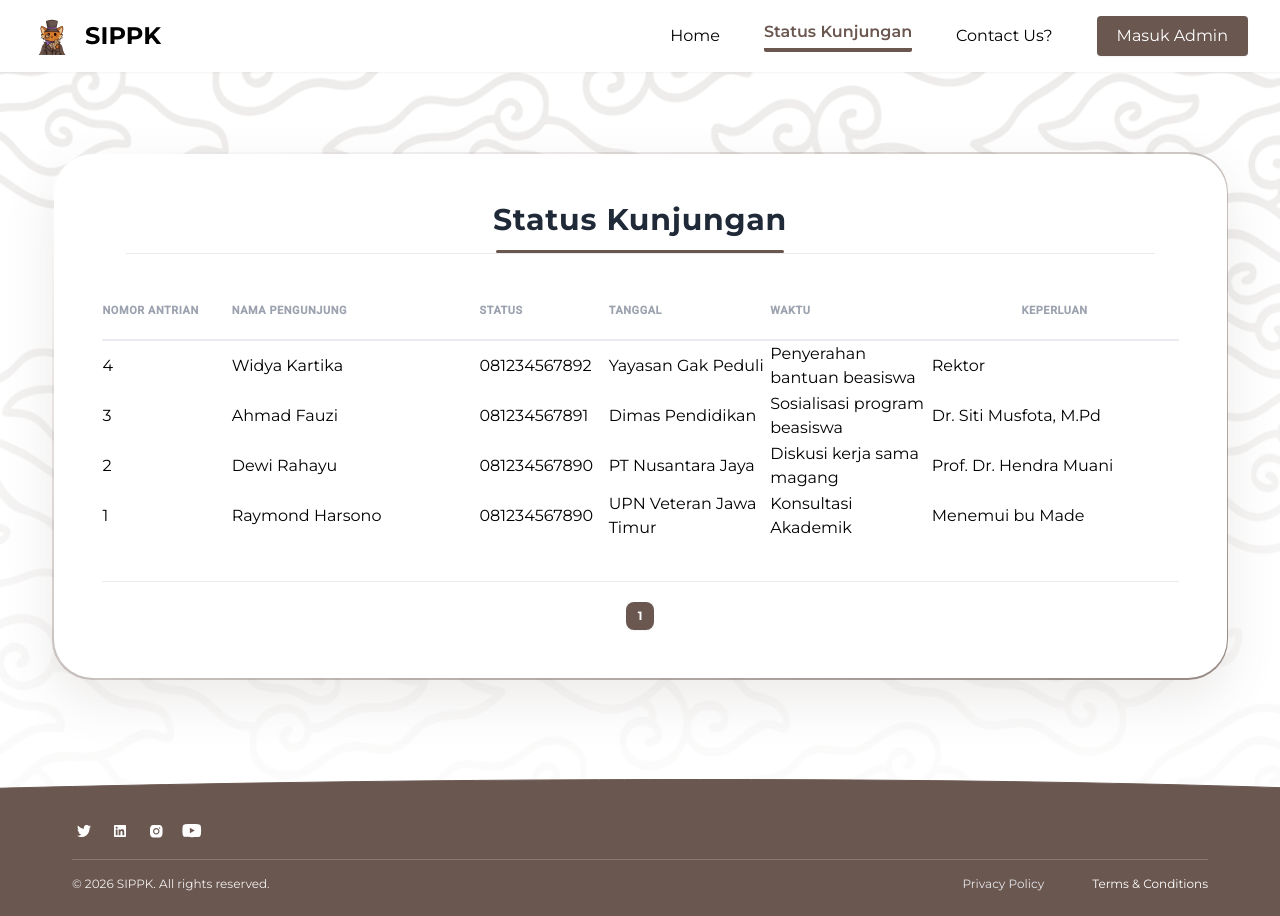
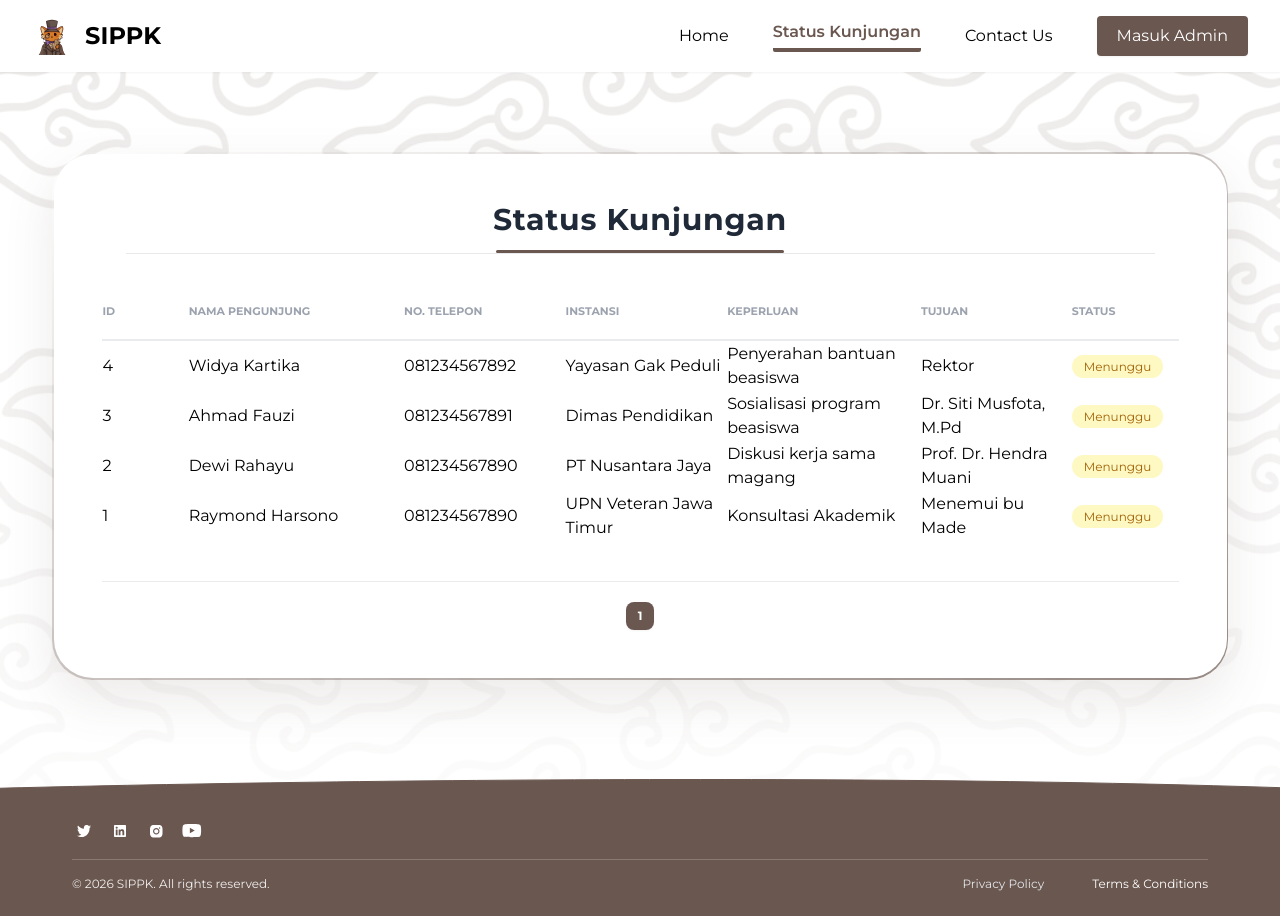
Before and after one commit to RemonDeFish/Buku-Tamu-UPNVJT, a PHP site: page /statuskunjungan.php in a window 1280 px wide. Run offline with PHP 8.4, Linux system fonts and the light colour scheme; data comes from the database, SQL or seed files in the repository; some libraries are stand-ins or nearby versions.

Commit message:
light debugging

```diff
--- a/database.sql
+++ b/database.sql
@@ -67,7 +67,7 @@ CREATE TABLE IF NOT EXISTS log_aktivitas (
     ON DELETE CASCADE
 );
 -- Tabel inbox untuk menyimpan pesan dari pengunjung
-CREATE TABLE inbox (
+CREATE TABLE IF NOT EXISTS inbox (
     id INT AUTO_INCREMENT PRIMARY KEY,
 
     nama_lengkap VARCHAR(100) NOT NULL,
--- a/statuskunjungan.php
+++ b/statuskunjungan.php
@@ -110,7 +110,7 @@ while ($row = $result->fetch_assoc()) {
                 <div class="hidden md:flex items-center gap-11 font-normal text-black text-base">
                     <a href="index.php" class="hover:text-[#6a5750] hover:font-semibold hover:border-b-4 hover:border-[#6a5750] hover:rounded-sm transition">Home</a>
                     <a href="statuskunjungan.php" class="text-[#6a5750] font-semibold border-b-4 rounded-sm border-[#6a5750] pb-1">Status Kunjungan</a>
-                    <a href="contact.php" class="hover:text-[#6a5750] hover:font-semibold hover:border-b-4 hover:border-[#6a5750] hover:rounded-sm transition">Contact Us?</a>
+                    <a href="contact.php" class="hover:text-[#6a5750] hover:font-semibold hover:border-b-4 hover:border-[#6a5750] hover:rounded-sm transition">Contact Us</a>
                 </div>
                 <a href="adminlogin.php" class="inline-block bg-[#6a5750] hover:bg-[#574741] text-white font-normal text-base px-5 py-2 rounded transition shadow-sm">
                     Masuk Admin
@@ -139,12 +139,13 @@ while ($row = $result->fetch_assoc()) {
                         <table class="w-full text-left border-collapse min-w-[900px] table-fixed">
                             <thead>
                                 <tr class="border-b-2 border-gray-200/80">
-                                    <th class="w-[12%] pb-5 text-[11px] font-bold text-gray-400 uppercase tracking-wider font-roboto">Nomor Antrian</th>
-                                    <th class="w-[23%] pb-5 text-[11px] font-bold text-gray-400 uppercase tracking-wider font-roboto">Nama Pengunjung</th>
-                                    <th class="w-[12%] pb-5 text-[11px] font-bold text-gray-400 uppercase tracking-wider font-roboto text-left">Status</th>
-                                    <th class="w-[15%] pb-5 text-[11px] font-bold text-gray-400 uppercase tracking-wider font-roboto text-left">Tanggal</th>
-                                    <th class="w-[15%] pb-5 text-[11px] font-bold text-gray-400 uppercase tracking-wider font-roboto">Waktu</th>
-                                    <th class="w-[23%] pb-5 text-[11px] font-bold text-gray-400 uppercase tracking-wider font-roboto text-center">Keperluan</th>
+                                    <th class="w-[8%] pb-5 text-[11px] font-bold text-gray-400 uppercase">ID</th>
+                                    <th class="w-[20%] pb-5 text-[11px] font-bold text-gray-400 uppercase">Nama Pengunjung</th>
+                                    <th class="w-[15%] pb-5 text-[11px] font-bold text-gray-400 uppercase">No. Telepon</th>
+                                    <th class="w-[15%] pb-5 text-[11px] font-bold text-gray-400 uppercase">Instansi</th>
+                                    <th class="w-[18%] pb-5 text-[11px] font-bold text-gray-400 uppercase">Keperluan</th>
+                                    <th class="w-[14%] pb-5 text-[11px] font-bold text-gray-400 uppercase">Tujuan</th>
+                                    <th class="w-[10%] pb-5 text-[11px] font-bold text-gray-400 uppercase">Status</th>
                                 </tr>
                             </thead>
                             <tbody>
@@ -166,14 +167,24 @@ while ($row = $result->fetch_assoc()) {
 
                                             <td><?= htmlspecialchars($row['tujuan']) ?></td>
 
-                                            <td><?= htmlspecialchars($row['status']) ?></td>
-
+                                            <td>
+                                            <?php if ($row['status'] === 'Disetujui'): ?>
+                                                <span class="px-3 py-1 text-xs rounded-full bg-green-100 text-green-700">
+                                                    Disetujui
+                                                </span>
+                                            <?php elseif ($row['status'] === 'Ditolak'): ?>
+                                                <span class="px-3 py-1 text-xs rounded-full bg-red-100 text-red-700">
+                                                    Ditolak
+                                                </span>
+                                            <?php else: ?>
+                                                <span class="px-3 py-1 text-xs rounded-full bg-yellow-100 text-yellow-700">
+                                                    Menunggu
+                                                </span>
+                                            <?php endif; ?>
+                                            </td>
                                         </tr>
-
                                     <?php endforeach; ?>
-
                                 <?php else: ?>
-
                                     <tr>
                                         <td colspan="7" style="text-align:center;">
                                             Data tidak ditemukan
@@ -224,17 +235,17 @@ while ($row = $result->fetch_assoc()) {
         <img class="absolute bottom-0 left-0 w-full h-[115%] object-cover z-0 pointer-events-none transform translate-y-6" src="image/vector-1.svg" alt="Footer Wave" />
         <div class="relative z-10 w-full max-w-[1200px] mx-auto px-6 md:px-8 pb-6 flex flex-col gap-4">
             <div class="flex gap-3 justify-center md:justify-start">
-                <a href="#" class="hover:opacity-80 transition"><img class="w-[24px] h-[24px]" src="image/twitter-icon.svg" alt="Twitter" /></a>
-                <a href="#" class="hover:opacity-80 transition"><img class="w-[24px] h-[24px]" src="image/linkedin-icon.svg" alt="Linkedin" /></a>
-                <a href="#" class="hover:opacity-80 transition"><img class="w-[24px] h-[24px]" src="image/instagram-icon.svg" alt="Instagram" /></a>
-                <a href="#" class="hover:opacity-80 transition"><img class="w-[24px] h-[24px]" src="image/youtube-icon.svg" alt="Youtube" /></a>
+                <a href="https://x.com/BillGates" class="hover:opacity-80 transition"><img class="w-[24px] h-[24px]" src="image/twitter-icon.svg" alt="Twitter" /></a>
+                <a href="https://www.linkedin.com/in/williamhgates" class="hover:opacity-80 transition"><img class="w-[24px] h-[24px]" src="image/linkedin-icon.svg" alt="Linkedin" /></a>
+                <a href="https://www.instagram.com/thisisbillgates" class="hover:opacity-80 transition"><img class="w-[24px] h-[24px]" src="image/instagram-icon.svg" alt="Instagram" /></a>
+                <a href="https://www.youtube.com/billgates" class="hover:opacity-80 transition"><img class="w-[24px] h-[24px]" src="image/youtube-icon.svg" alt="Youtube" /></a>
             </div>
             <div class="w-full h-[1px] bg-white opacity-20"></div>
             <div class="flex flex-col md:flex-row justify-between items-center gap-3 text-xs font-normal text-white">
                 <p class="opacity-90">© 2026 SIPPK. All rights reserved.</p>
                 <div class="flex gap-6 md:gap-12">
-                    <a href="#" class="text-gray-200 hover:text-white transition">Privacy Policy</a>
-                    <a href="#" class="text-white hover:underline transition">Terms & Conditions</a>
+                    <a href="https://www.whatsapp.com/legal/privacy-policy?lang=id" class="text-gray-200 hover:text-white transition">Privacy Policy</a>
+                    <a href="https://www.whatsapp.com/legal/terms-of-service" class="text-white hover:underline transition">Terms & Conditions</a>
                 </div>
             </div>
         </div>
```
